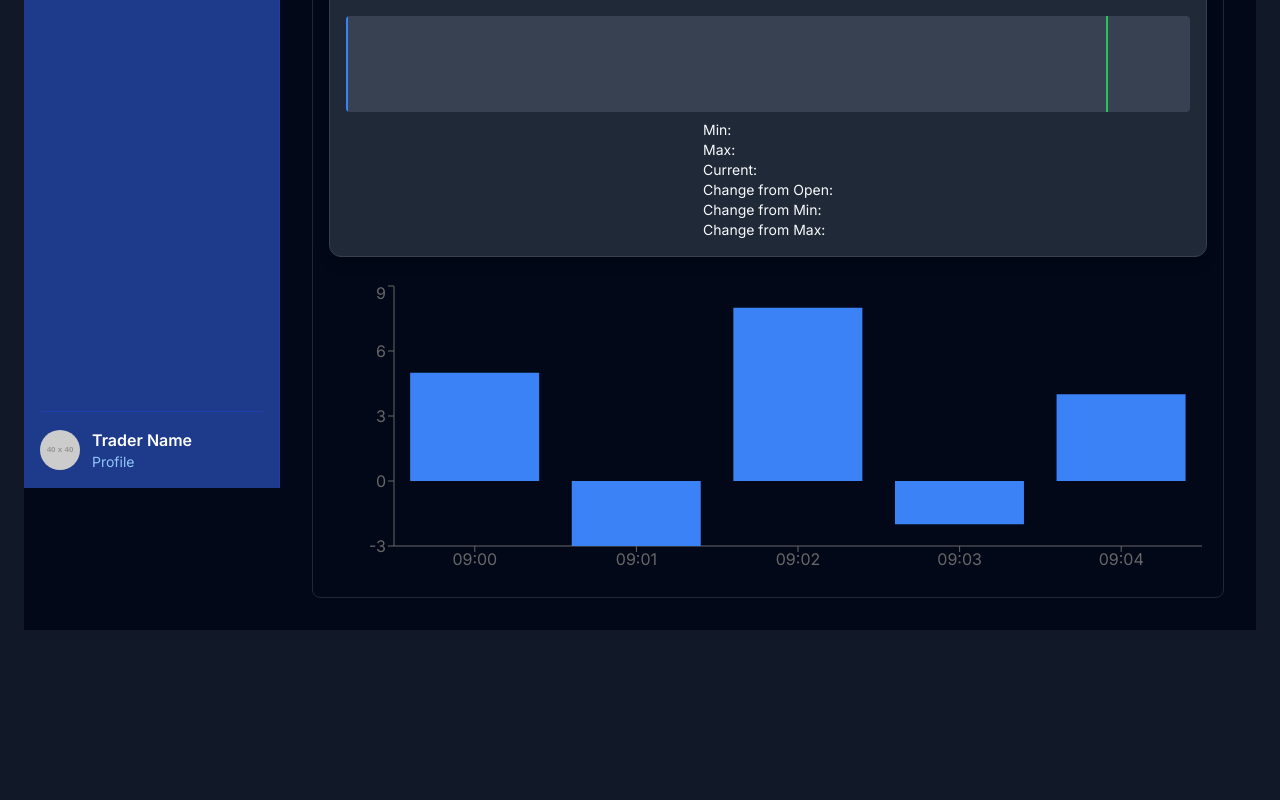
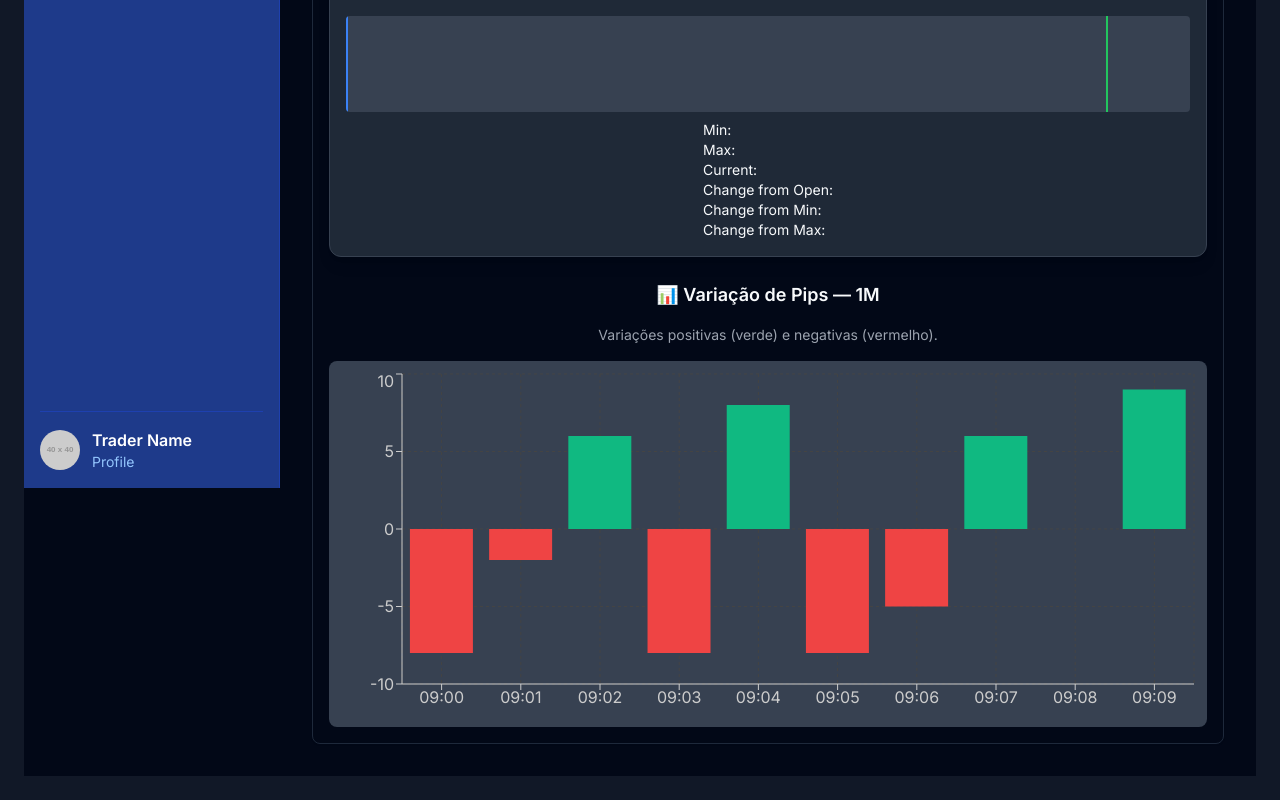
Before and after one commit to TulioBuarque/meusite-nextjs, a Next.js app: page /dashboard in a window 1280 px wide. Shown: the part 432-1232 px from the top of the page. Before the commit the page ends 1086 px from the top, so only its background shows below. Built offline with nearby package versions, Linux system fonts and the light colour scheme.

Commit message:
Update PipVariationTimeBlocks.tsx

```diff
--- a/src/components/kpis/PipVariationTimeBlocks.tsx
+++ b/src/components/kpis/PipVariationTimeBlocks.tsx
@@ -1,26 +1,87 @@
 'use client';
 
-import { BarChart, Bar, XAxis, YAxis, Tooltip, ResponsiveContainer } from 'recharts';
+import { useTimeframeStore } from '@/store/useTimeframeStore';
+import { BarChart, Bar, XAxis, YAxis, CartesianGrid, Tooltip, ResponsiveContainer, Cell } from 'recharts';
+import { format, subDays, isWeekend } from 'date-fns';
 
-const mockData = [
-  { time: '09:00', pips: 5 },
-  { time: '09:01', pips: -3 },
-  { time: '09:02', pips: 8 },
-  { time: '09:03', pips: -2 },
-  { time: '09:04', pips: 4 },
-];
+// Função para gerar as últimas N datas úteis (segunda a sexta)
+const generateBusinessDates = (count: number) => {
+  const dates = [];
+  let date = new Date();
+  while (dates.length < count) {
+    if (!isWeekend(date)) {
+      dates.push(format(date, 'yyyy-MM-dd'));
+    }
+    date = subDays(date, 1);
+  }
+  return dates;
+};
+
+// Gerador de horários simulados
+const generateTimeLabels = (startHour: number, intervalMinutes: number, count: number) => {
+  const times = [];
+  let hour = startHour, minute = 0;
+  for (let i = 0; i < count; i++) {
+    times.push(`${String(hour).padStart(2, '0')}:${String(minute).padStart(2, '0')}`);
+    minute += intervalMinutes;
+    if (minute >= 60) { minute %= 60; hour = (hour + 1) % 24; }
+  }
+  return times;
+};
+
+// Gerador de dados simulados
+const generateMockData = (startHour: number, intervalMinutes: number, count: number = 10) =>
+  generateTimeLabels(startHour, intervalMinutes, count).map(time => ({
+    time,
+    pips: Math.floor(Math.random() * 20 - 10),
+  }));
+
+// Aplicação das regras para cada timeframe
+const mockContinuousData = {
+  '1M': generateMockData(9, 1),
+  '5M': generateMockData(9, 5),
+  '15M': generateMockData(9, 15),
+  '30M': generateMockData(9, 30),
+  '1H': generateMockData(9, 60),
+  '4H': generateMockData(9, 240),
+  'D': generateBusinessDates(10).map(date => ({
+    time: date,
+    pips: Math.floor(Math.random() * 20 - 10),
+  })),
+};
 
 export function PipVariationTimeBlocks() {
+  const timeframe = useTimeframeStore((state) => state.selectedTimeframe);
+  const data = mockContinuousData[timeframe] || [];
+
   return (
-    <div className="w-full h-[300px]">
-      <ResponsiveContainer width="100%" height="100%">
-        <BarChart data={mockData}>
-          <XAxis dataKey="time" />
-          <YAxis />
-          <Tooltip />
-          <Bar dataKey="pips" fill="#3B82F6" />
-        </BarChart>
-      </ResponsiveContainer>
+    <div className="space-y-4 w-full"> {/* ✅ Expandido para largura total */}
+      <h3 className="text-lg font-semibold text-center">📊 Variação de Pips — {timeframe}</h3>
+      <p className="text-center text-sm text-gray-400">Variações positivas (verde) e negativas (vermelho).</p>
+
+      {data.length > 0 ? (
+        <div className="bg-gray-700 rounded-lg p-2">
+          <ResponsiveContainer width="100%" height={350}>
+            <BarChart data={data}>
+              <CartesianGrid strokeDasharray="3 3" stroke="#444" />
+              <XAxis dataKey="time" stroke="#ccc" />
+              <YAxis stroke="#ccc" />
+              <Tooltip
+                contentStyle={{ backgroundColor: '#333', border: 'none' }}
+                labelStyle={{ color: '#fff' }}
+                formatter={(value: number) => [`${value} pips`, 'Variação']}
+              />
+              <Bar dataKey="pips">
+                {data.map((entry, index) => (
+                  <Cell key={`cell-${index}`} fill={entry.pips >= 0 ? '#10b981' : '#ef4444'} />
+                ))}
+              </Bar>
+            </BarChart>
+          </ResponsiveContainer>
+        </div>
+      ) : (
+        <p className="text-center text-gray-500">Nenhuma variação registrada para {timeframe}.</p>
+      )}
     </div>
   );
 }
```
